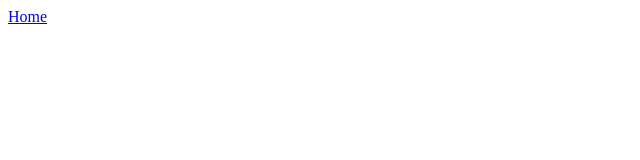
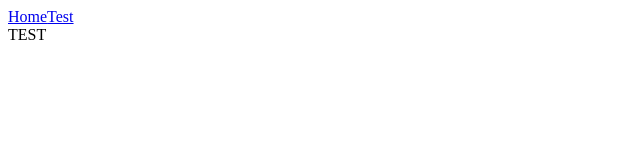
Before and after one commit to javierpb275/vue-test-project, a Vue app: page /test in a window 1280 px wide. Before the commit this address had no page. Shown: the top 160 px of the page, without its empty margins (0-640 px from the left). Built offline with nearby package versions, Linux system fonts and the light colour scheme.

Commit message:
created test view and added to routes

```diff
--- a/src/App.vue
+++ b/src/App.vue
@@ -1,5 +1,5 @@
 <script setup>
-import { RouterLink, RouterView } from 'vue-router'
+
 
 </script>
 
@@ -9,6 +9,7 @@ import { RouterLink, RouterView } from 'vue-router'
     <div class="wrapper">
       <nav>
         <RouterLink to="/">Home</RouterLink>
+        <RouterLink to="/test">Test</RouterLink>
       </nav>
     </div>
   </header>
--- a/src/router/index.js
+++ b/src/router/index.js
@@ -1,15 +1,21 @@
-import { createRouter, createWebHistory } from 'vue-router'
-import HomeView from '../views/HomeView.vue'
+import { createRouter, createWebHistory } from "vue-router";
+import HomeView from "../views/HomeView.vue";
+import TestView from "../views/TestView.vue";
 
 const router = createRouter({
   history: createWebHistory(import.meta.env.BASE_URL),
   routes: [
     {
-      path: '/',
-      name: 'home',
-      component: HomeView
+      path: "/",
+      name: "home",
+      component: HomeView,
     },
-  ]
-})
+    {
+      path: "/test",
+      name: "test",
+      component: TestView,
+    },
+  ],
+});
 
-export default router
+export default router;
--- /dev/null
+++ b/src/views/TestView.vue
@@ -0,0 +1,9 @@
+<script setup>
+
+</script>
+
+<template>
+  <main>
+    TEST
+  </main>
+</template>
```
